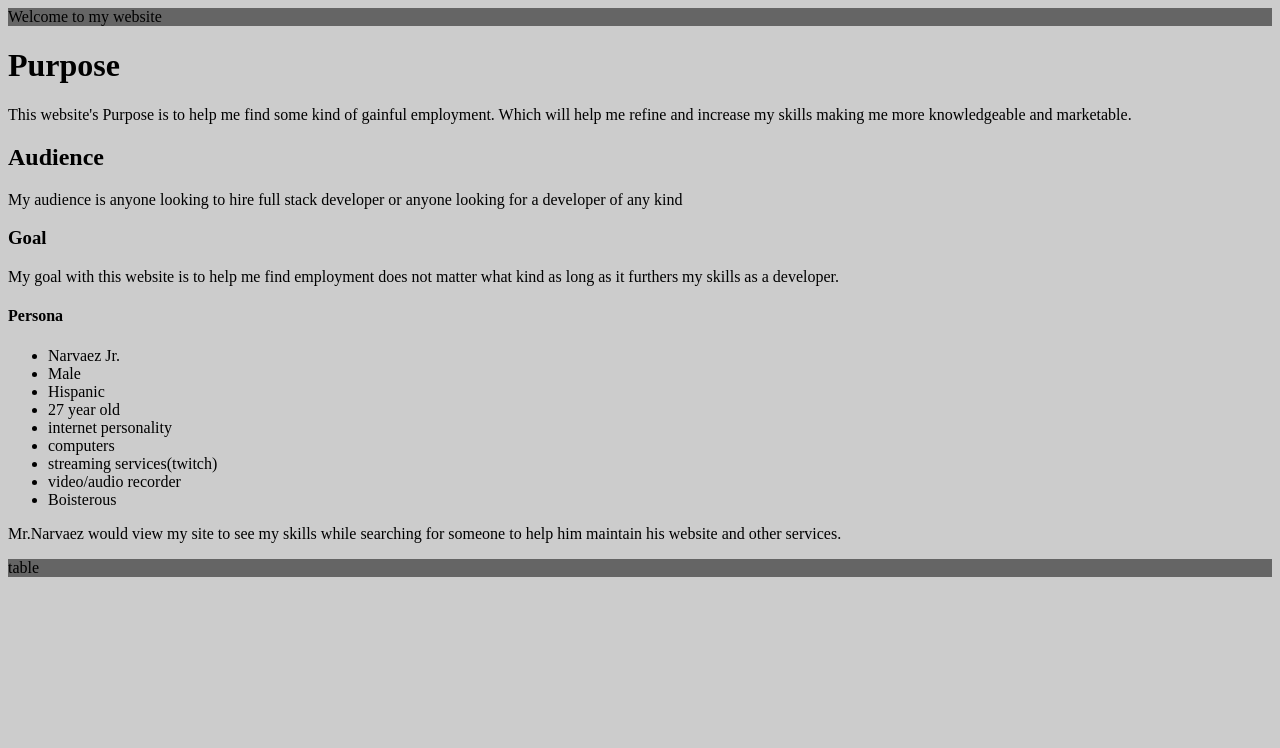
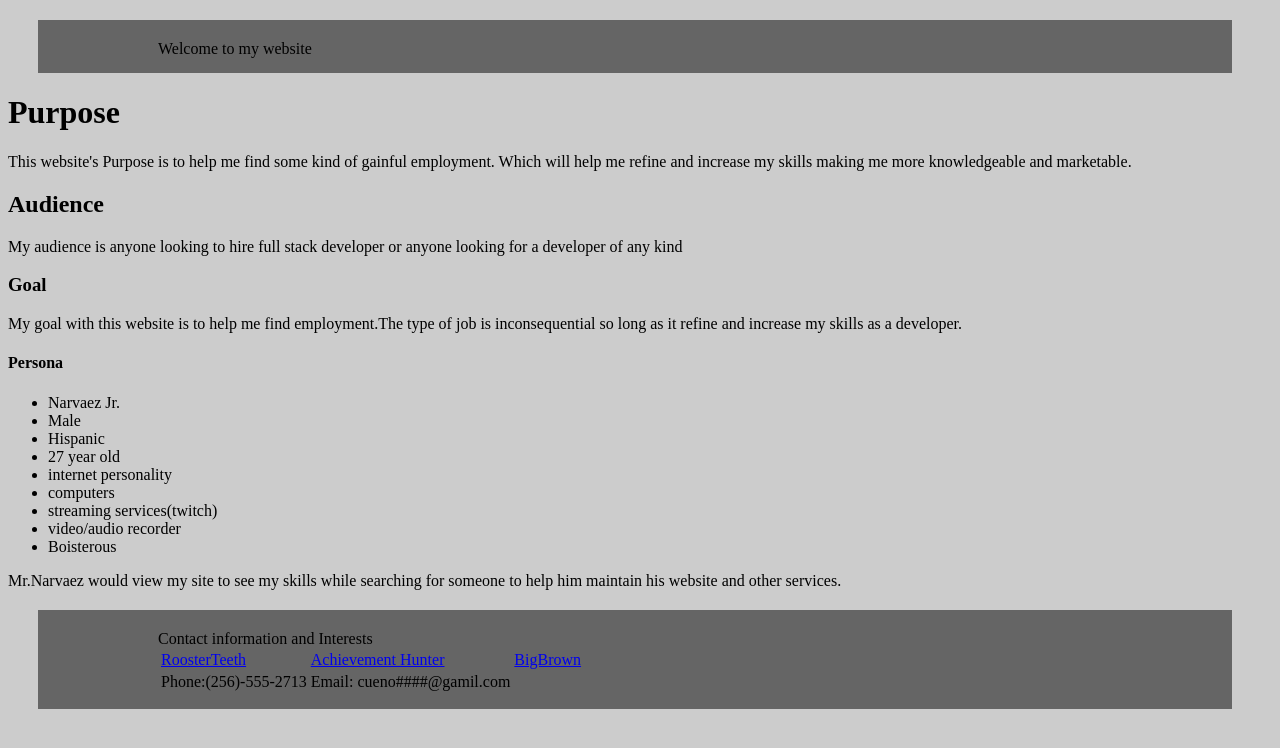
Before and after one commit to Cuneo/dominiccuneo, a PHP site: page /milestone-1.php in a window 1280 px wide. Shown: the top 748 px of the page. Run offline with PHP 8.4, Linux system fonts and the light colour scheme.

Commit message:
added to footer and modified footer and header box size

```diff
--- a/public_html/documentation/milestone-1.php
+++ b/public_html/documentation/milestone-1.php
@@ -11,9 +11,9 @@
 				<p> This website's Purpose is to help me find some kind of gainful employment. Which will help me refine and
 				increase my skills making me more knowledgeable and marketable.  </p>
 		<h2>Audience</h2>
-		<p>My audience is anyone looking to hire full stack developer or anyone looking for a developer of any kind</p>
+				<p>My audience is anyone looking to hire full stack developer or anyone looking for a developer of any kind</p>
 		<h3>Goal</h3>
-		<p>My goal with this website is to help me find employment does not matter what kind as long as it furthers my skills as a developer.</p>
+				<p>My goal with this website is to help me find employment.The type of job is inconsequential so long as it refine and increase my skills  as a developer.  </p>
 		<h4>Persona </h4>
 		<ul>
 			<li> Narvaez Jr.</li>
@@ -27,7 +27,17 @@
 			<li>Boisterous</li>
 		</ul>
 		<p>Mr.Narvaez would view my site to see my skills while searching for someone to help him maintain his website and other services.  </p>
-		<footer>table</footer>
+		<footer>Contact information  and Interests <table>
+				<tr>
+					<td><a href="http://roosterteeth.com/">RoosterTeeth</a></td>
+					<td><a href="http://achievementhunter.com/">Achievement Hunter </a></td>
+					<td><a href="http://www.twitch.tv/brownman">BigBrown</a></td>
+				</tr>
+				<tr>
+					<td>Phone:(256)-555-2713 </td>
+					<td> Email: cueno####@gamil.com</td>
+				</tr>
+			</table></footer>
 	</body>
 
 </html
--- a/public_html/documentation/style.css
+++ b/public_html/documentation/style.css
@@ -1,9 +1,15 @@
 header {
-	background-color:rgba(0, 0, 0, 0.5)
+	background-color:rgba(0, 0, 0, 0.5);
+	margin: 20px 40px 10px 30px;
+	border: 120px;
+	padding: 20px 160px 15px 120px;
 }
 body{
-	background-color: rgba(0, 0, 0, 0.2)
+	background-color: rgba(0, 0, 0, 0.2);
 }
 footer {
-	background-color:rgba(0, 0, 0, 0.5)
+	background-color:rgba(0, 0, 0, 0.5);
+	margin: 20px 40px 10px 30px;
+	border: 120px;
+	padding: 20px 160px 15px 120px;
 }
```
